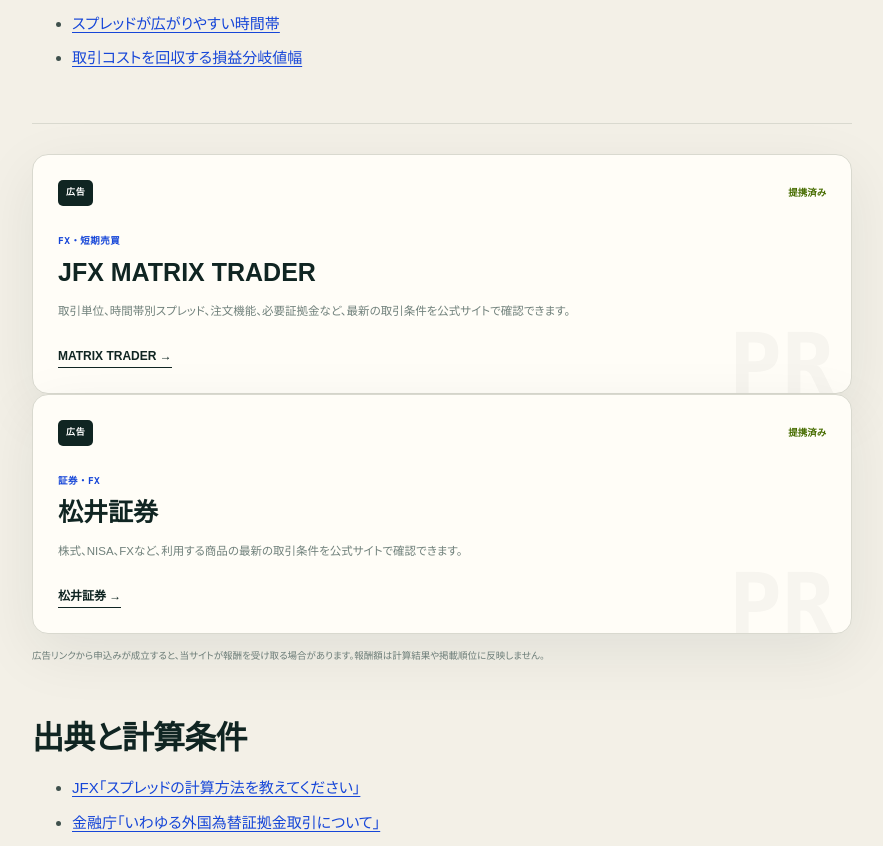
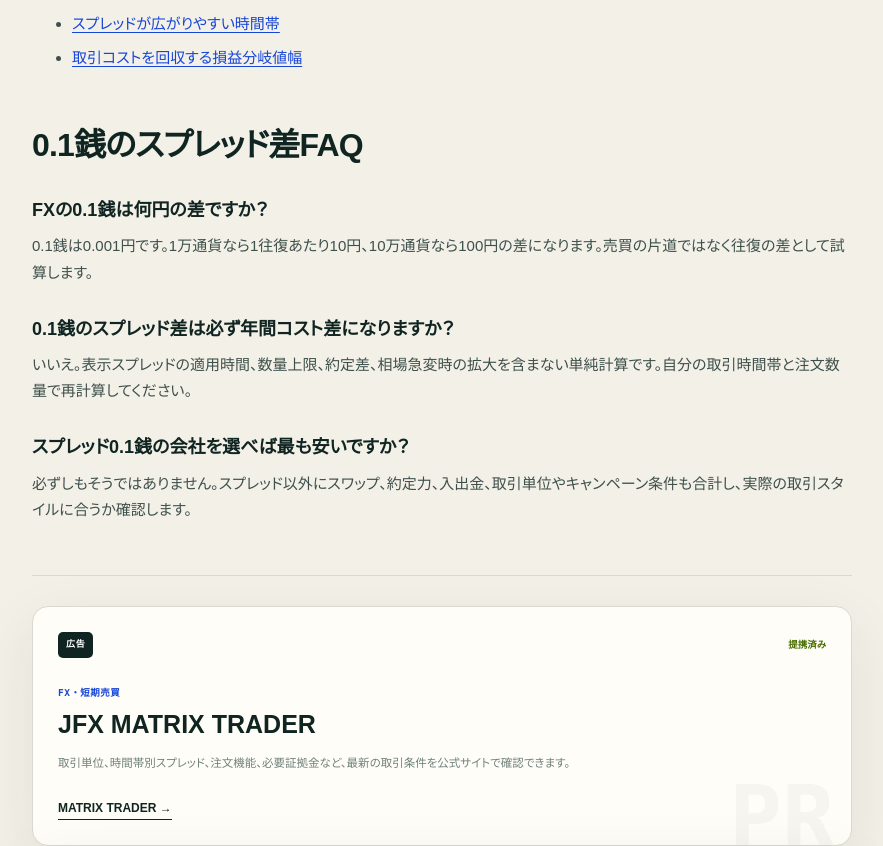
Before and after one commit to mrok18/hanbaijo, a Next.js app: page /articles/fx-spread-difference-annual-cost in a window 1280 px wide. Shown: the part 1824-2670 px from the top of the page, without its empty margins (198-1081 px from the left). Built offline with nearby package versions, Linux system fonts and the light colour scheme.

Commit message:
SEO: clarify 0.1 sen spread cost

```diff
--- a/app/articles/fx-spread-difference-annual-cost/page.tsx
+++ b/app/articles/fx-spread-difference-annual-cost/page.tsx
@@ -15,6 +15,12 @@
   { size: '10万通貨', once: '100円', daily1: '24,000円', daily5: '120,000円' },
 ] as const;
 
+const FAQS = [
+  { question: 'FXの0.1銭は何円の差ですか？', answer: '0.1銭は0.001円です。1万通貨なら1往復あたり10円、10万通貨なら100円の差になります。売買の片道ではなく往復の差として試算します。' },
+  { question: '0.1銭のスプレッド差は必ず年間コスト差になりますか？', answer: 'いいえ。表示スプレッドの適用時間、数量上限、約定差、相場急変時の拡大を含まない単純計算です。自分の取引時間帯と注文数量で再計算してください。' },
+  { question: 'スプレッド0.1銭の会社を選べば最も安いですか？', answer: '必ずしもそうではありません。スプレッド以外にスワップ、約定力、入出金、取引単位やキャンペーン条件も合計し、実際の取引スタイルに合うか確認します。' },
+] as const;
+
 export default function Page() {
   const jsonLd = {
     '@context': 'https://schema.org',
@@ -22,15 +28,21 @@
     headline: metadata.title,
     description: metadata.description,
     datePublished: '2026-09-09',
-    dateModified: '2026-09-09',
+    dateModified: '2026-09-16',
     mainEntityOfPage: 'https://hanbaijo.com/articles/fx-spread-difference-annual-cost',
     author: { '@type': 'Organization', name: '金融コストウォッチ' },
     publisher: { '@type': 'Organization', name: '金融コストウォッチ' },
+  };
+  const faqJsonLd = {
+    '@context': 'https://schema.org',
+    '@type': 'FAQPage',
+    mainEntity: FAQS.map((faq) => ({ '@type': 'Question', name: faq.question, acceptedAnswer: { '@type': 'Answer', text: faq.answer } })),
   };
 
   return (
     <article>
       <script type="application/ld+json" dangerouslySetInnerHTML={{ __html: JSON.stringify(jsonLd) }} />
+      <script type="application/ld+json" dangerouslySetInnerHTML={{ __html: JSON.stringify(faqJsonLd).replace(/</g, '\\u003c') }} />
       <p className="page-kicker">FX ANNUAL COST GAP</p>
       <h1>FXのスプレッド差0.1銭は<br />年間いくら？</h1>
       <p className="lede">
@@ -92,6 +104,14 @@
         <li><Link href="/tools/trading-break-even-calculator">取引コストを回収する損益分岐値幅</Link></li>
       </ul>
 
+      <h2>0.1銭のスプレッド差FAQ</h2>
+      {FAQS.map((faq) => (
+        <section key={faq.question}>
+          <h3>{faq.question}</h3>
+          <p>{faq.answer}</p>
+        </section>
+      ))}
+
       <section className="article-affiliate" aria-label="提携中のFXサービス">
         <AffiliateOfferCard offer={AFFILIATE_OFFERS.jfx} />
         <AffiliateOfferCard offer={AFFILIATE_OFFERS['matsui-fx']} />
--- a/app/articles/okasan-kabu365-overview/page.tsx
+++ b/app/articles/okasan-kabu365-overview/page.tsx
@@ -1,6 +1,5 @@
 import type { Metadata } from 'next';
 import Link from 'next/link';
-import ArticleStructuredData from '@/components/ArticleStructuredData';
 
 export const metadata: Metadata = { alternates: { canonical: '/articles/okasan-kabu365-overview' }, title: '岡三オンラインのくりっく株365とは？手数料・配当・証拠金を整理', description: '岡三オンラインのくりっく株365について、取引所CFDの仕組み、手数料などのコスト、売買方向、配当相当額、証拠金の考え方を整理します。' };
 
@@ -13,7 +12,6 @@
 export default function Page() {
   const faqJsonLd = { '@context': 'https://schema.org', '@type': 'FAQPage', mainEntity: FAQS.map((faq) => ({ '@type': 'Question', name: faq.question, acceptedAnswer: { '@type': 'Answer', text: faq.answer } })) };
   return <article>
-  <ArticleStructuredData slug="okasan-kabu365-overview" publishedAt="2026-09-10" modifiedAt="2026-09-16" />
   <script type="application/ld+json" dangerouslySetInnerHTML={{ __html: JSON.stringify(faqJsonLd).replace(/</g, '\\u003c') }} />
   <p className="page-kicker">岡三オンライン / くりっく株365</p><h1>くりっく株365とは？<br />取引所CFDの仕組みを整理</h1>
   <p className="lede">くりっく株365は東京金融取引所に上場する株価指数証拠金取引です。現物株と同じ「株価指数」という名前でも、証拠金取引・売り建て・配当相当額の扱いが異なります。</p>
```
